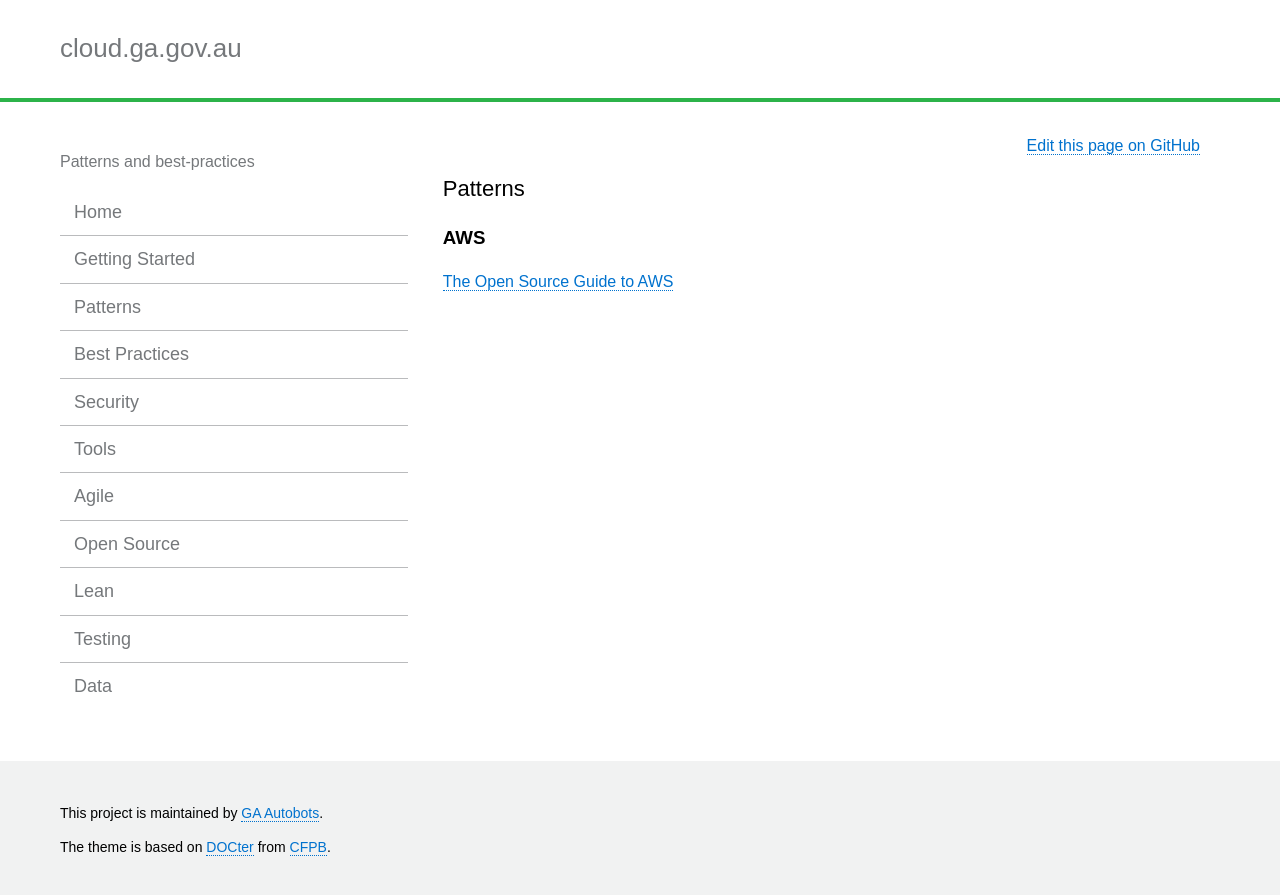
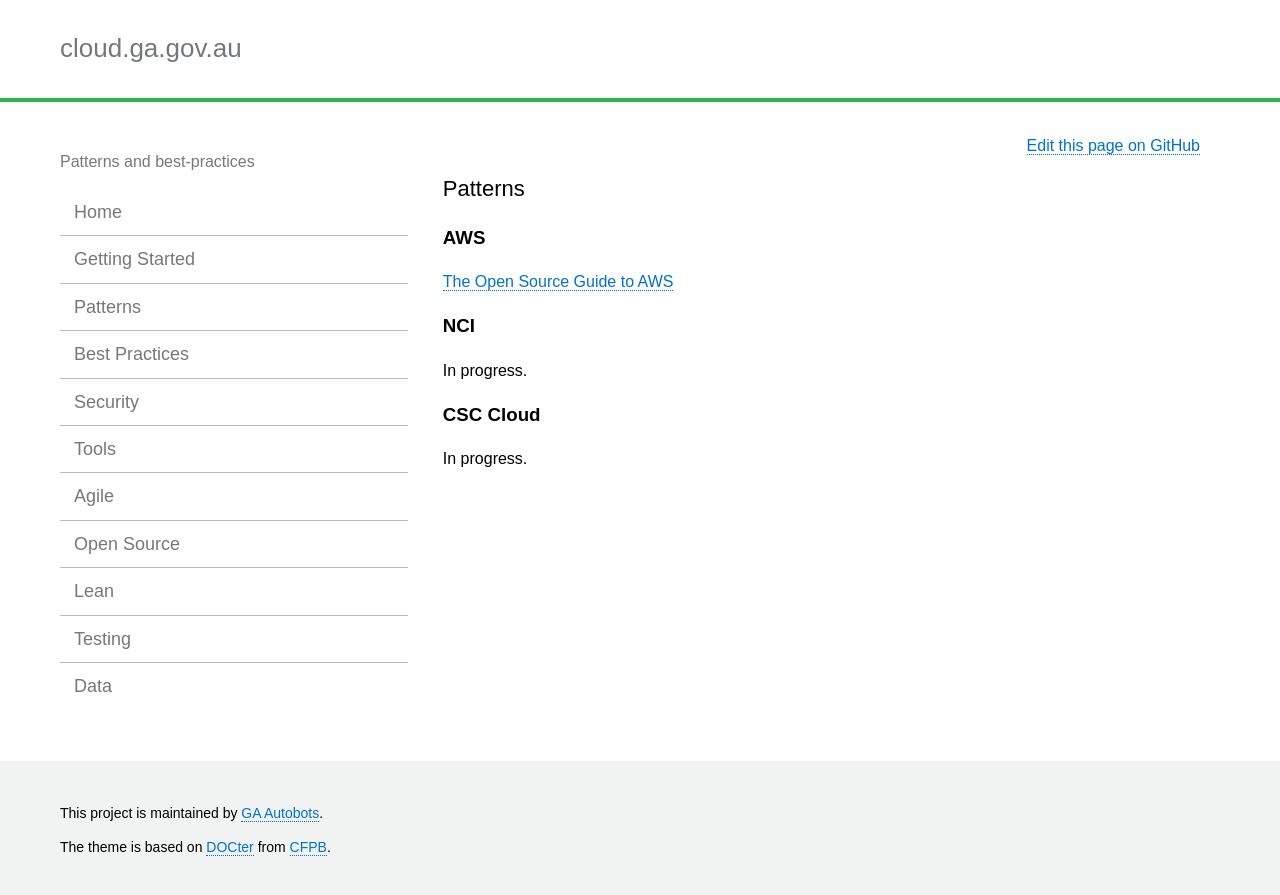
Before and after one commit to GeoscienceAustralia/cloud, a Jekyll site: the page built from docs/_pages/patterns_index.md, in a window 1280 px wide. Shown: the top 895 px of the page. Built offline with Jekyll 4.4.1, drawn with Linux system fonts in a browser that asks for light colours.

Commit message:
Add cloud providers

```diff
--- a/docs/_pages/patterns_index.md
+++ b/docs/_pages/patterns_index.md
@@ -7,3 +7,11 @@ permalink: patterns_index.html
 ### AWS
 
 [The Open Source Guide to AWS](https://github.com/open-guides/og-aws/blob/master/README.md)
+
+### NCI
+
+In progress.
+
+### CSC Cloud
+
+In progress.
```
